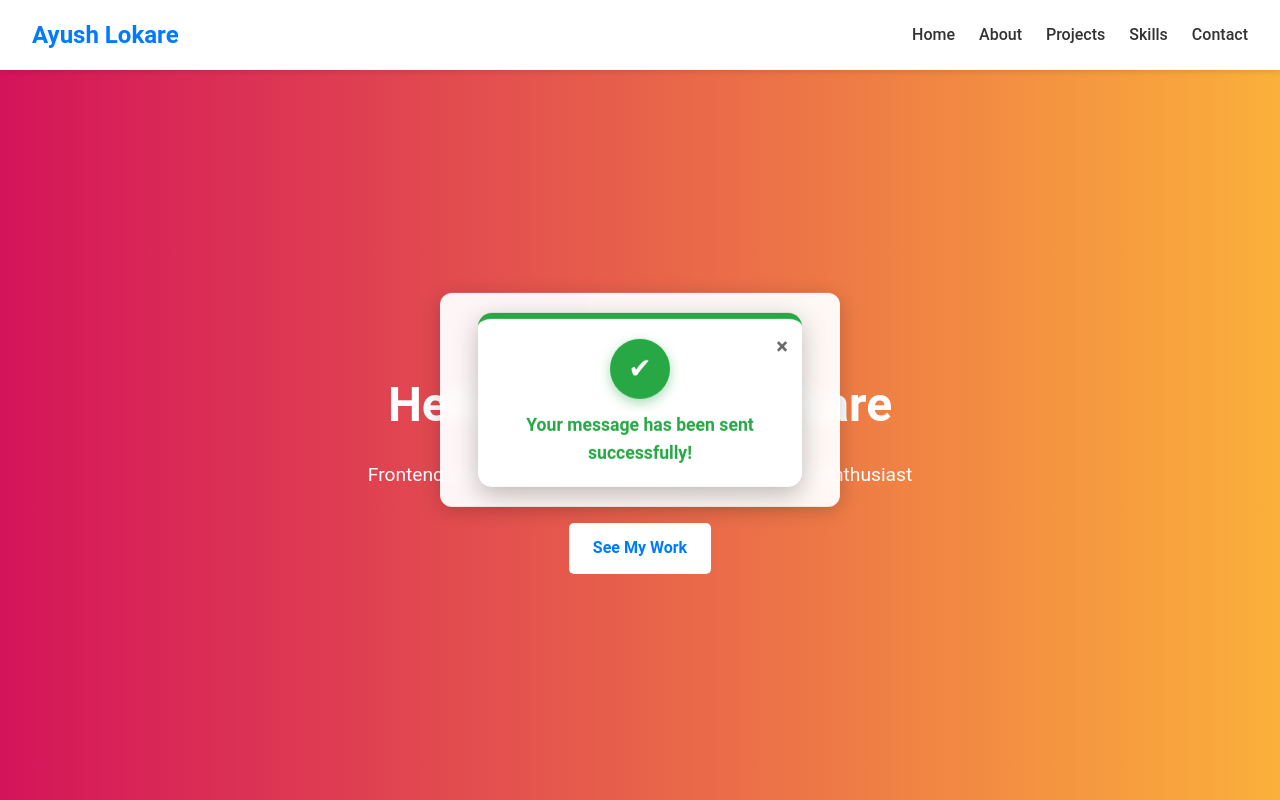
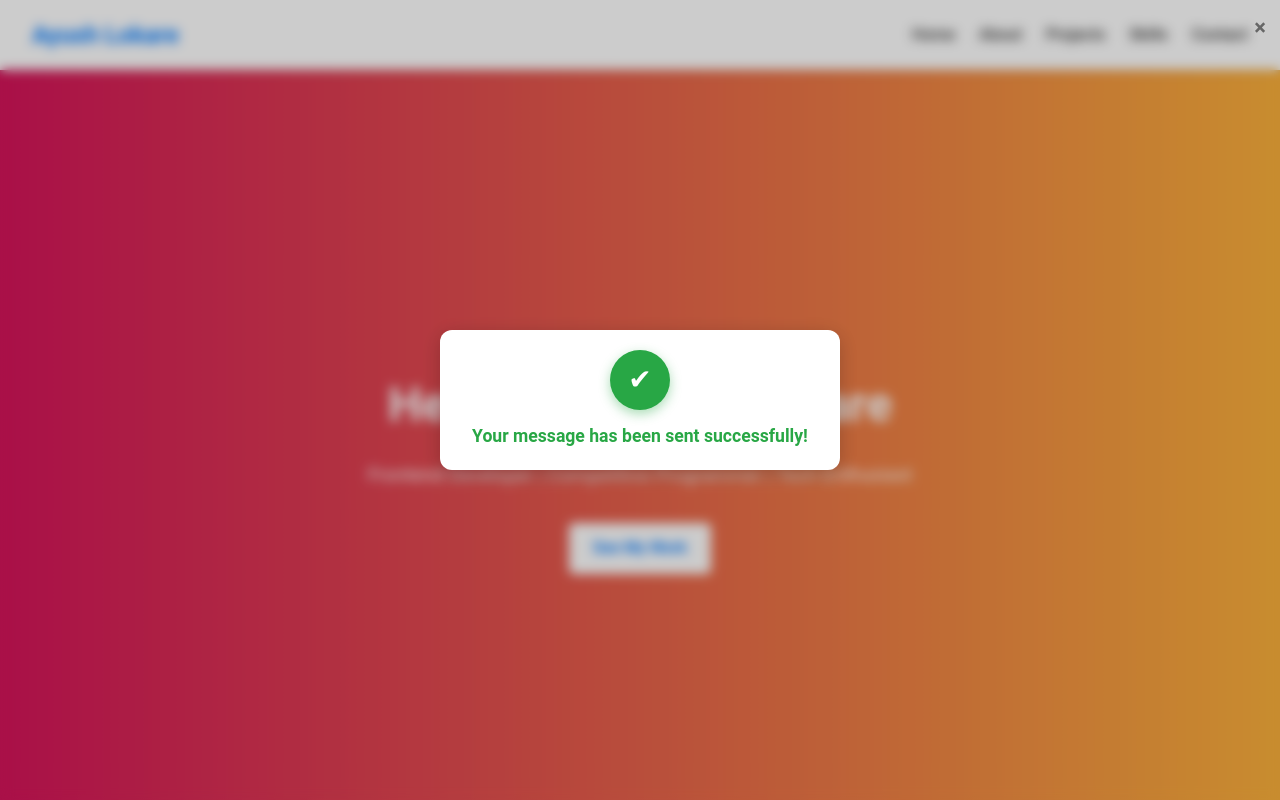
Before and after one commit to ayu1223/Portfolio, a plain HTML site: page public/index.html in a window 1280 px wide. Shown: the top 800 px of the page. Drawn offline with Linux system fonts and the light colour scheme.

Commit message:
updated deployed

```diff
--- a/public/styles.css
+++ b/public/styles.css
@@ -303,23 +303,31 @@ section {
 .socials a[aria-label="GitHub"]:hover { color: #000; }
 
 /* Popup */
+/* Full-screen semi-transparent overlay */
 .popup {
-    display: none;
+    display: none; /* hidden by default */
     position: fixed;
-    top: 50%;
-    left: 50%;
-    transform: translate(-50%, -50%);
-    width: 90%;
-    max-width: 400px;
-    background: rgba(255, 255, 255, 0.95);
+    top: 0;
+    left: 0;
+    width: 100%;
+    height: 100%;
+    background: rgba(0, 0, 0, 0.2);
     backdrop-filter: blur(6px);
     z-index: 1000;
     display: flex;
     justify-content: center;
-    align-items: center;
-    padding: 20px;
+    align-items: center; /* centers the card */
+}
+
+/* The actual popup card */
+.popup-content {
+    background: white;
+    padding: 20px 30px;
     border-radius: 12px;
-    box-shadow: 0 4px 20px rgba(0, 0, 0, 0.2);
+    box-shadow: 0 4px 20px rgba(0,0,0,0.2);
+    max-width: 400px;
+    width: 90%;
+    text-align: center;
 }
 
 
@@ -328,20 +336,6 @@ section {
     display: flex;
 }
 
-
-/* Popup box */
-.popup-content {
-    background: #fff;
-    padding: 20px 25px;
-    border-radius: 14px;
-    width: 90%;
-    max-width: 400px;
-    text-align: center;
-    box-shadow: 0 8px 25px rgba(0, 0, 0, 0.25);
-    border-top: 6px solid #28a745;
-    animation: dropDown 0.4s ease;
-    position: relative;
-}
 
 /* Success icon */
 .success-icon {
```
